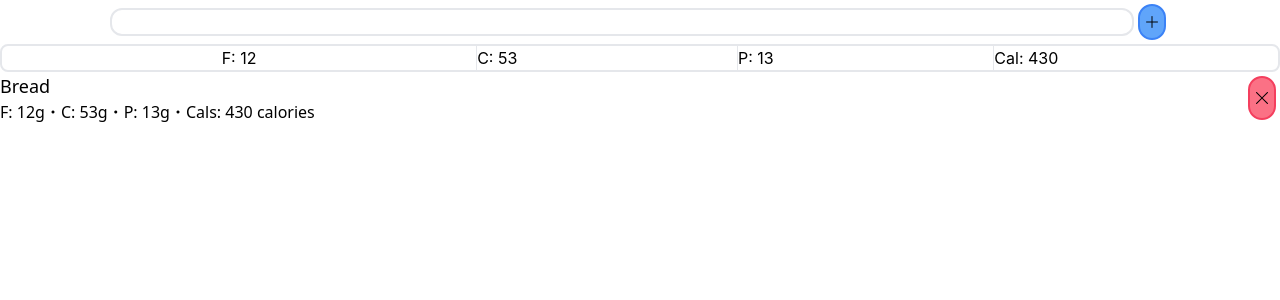
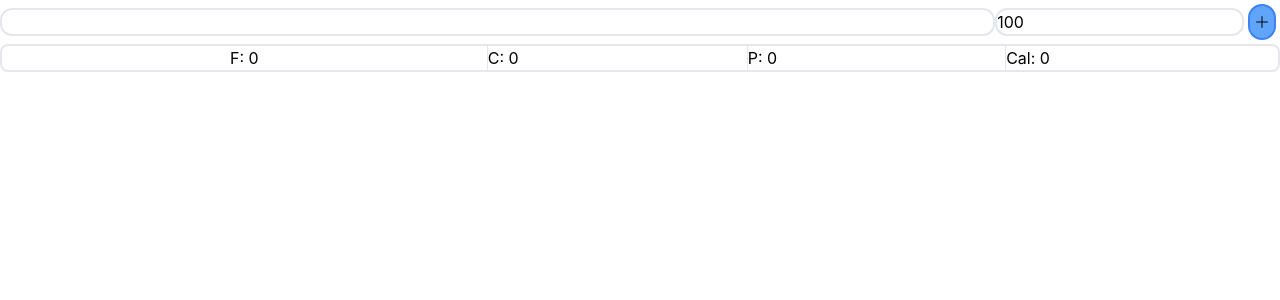
Before and after one commit to toffernator/wheelie-mealie, a React (Create React App) app: page / in a window 1280 px wide. Shown: the top 300 px of the page. Built offline with nearby package versions, Linux system fonts and the light colour scheme.

Commit message:
Scale By Amount in Grams

```diff
--- a/src/App.tsx
+++ b/src/App.tsx
@@ -3,16 +3,6 @@ import ApiReqButton from './components/ApiReqButton';
 import { NutritionData } from './spoonacular/api';
 import { useState, useEffect } from 'react';
 import DishList from './components/DishList';
-
-// Dummy data
-
-const Bread: NutritionData = {
-  dish: "Bread",
-  calories: { value: 430, unit: "calories" },
-  carbs: { value: 53, unit: "g" },
-  fat: { value: 12, unit: "g" },
-  protein: { value: 13, unit: "g" },
-}
 
 interface TotalMacros {
   Fat: number,
@@ -22,7 +12,7 @@ interface TotalMacros {
 }
 
 function App() {
-  let [meals, setMeals] = useState<Array<NutritionData>>([Bread])
+  let [meals, setMeals] = useState<Array<NutritionData>>([])
   let [totalMacros, setTotalMacros] = useState<TotalMacros>({ Protein: 0, Carbohydrates: 0, Fat: 0, Calories: 0 })
 
   function handleAdd(data: NutritionData) {
@@ -43,19 +33,19 @@ function App() {
 
   function calculateTotalMacros(dishes: Array<NutritionData>): TotalMacros {
     let total: TotalMacros = { Fat: 0, Carbohydrates: 0, Protein: 0, Calories: 0 }
-    for (let i = 0; i < meals.length; i++) {
+    for (let i = 0; i < dishes.length; i++) {
       const meal = meals[i];
-      total.Fat = total.Fat + meal.fat.value
-      total.Carbohydrates += meal.carbs.value
-      total.Protein += meal.protein.value
-      total.Calories += meal.calories.value
+      total.Fat = parseFloat((total.Fat + meal.fat.value).toFixed(1))
+      total.Carbohydrates = parseFloat((total.Carbohydrates + meal.carbs.value).toFixed(1))
+      total.Protein = parseFloat((total.Protein + meal.protein.value).toFixed(1))
+      total.Calories = parseFloat((total.Calories + meal.calories.value).toFixed(1))
     }
     return total
   }
 
   return (
     <div className="App md:container md:mx-auto">
-      <ApiReqButton className="" OnSubmit={handleAdd} Name="Dish" />
+      <ApiReqButton className="" OnSubmit={handleAdd} />
       <div className="border-2 rounded-lg flex flex-row justify-evenly justify-items-center items-center text-center place-items-center divide-x">
         <p>F: {totalMacros.Fat}</p>
         <p>C: {totalMacros.Carbohydrates}</p>
--- a/src/components/ApiReqButton.tsx
+++ b/src/components/ApiReqButton.tsx
@@ -3,31 +3,37 @@ import { NutritionData, FetchNutritionalDataByDish } from '../spoonacular/api'
 import PrimaryButton from './PrimaryButton'
 
 interface Props {
-  Name: string
   OnSubmit: (data: NutritionData) => void
 }
 
-const bread: NutritionData = {
-  dish: "Bread",
-  calories: { value: 430, unit: "calories" },
-  carbs: { value: 53, unit: "g" },
-  fat: { value: 12, unit: "g" },
-  protein: { value: 13, unit: "g" },
-}
+export default function ApiReqButton(props: Props & React.HTMLAttributes<HTMLDivElement>) {
+  function scaleByWeight(macro: number, grams: number) {
+    const scale = macro * (grams / 100)
+    return parseFloat(scale.toFixed(1))
+  }
 
-export default function ApiReqButton(props: Props & React.HTMLAttributes<HTMLDivElement>) {
   async function handleSubmit(dish: string) {
+    if (dish === "" || dish === null) return
+
     const data: NutritionData = await FetchNutritionalDataByDish(dish)
+
+    data.fat.value = scaleByWeight(data.fat.value, grams)
+    data.carbs.value = scaleByWeight(data.carbs.value, grams)
+    data.protein.value = scaleByWeight(data.protein.value, grams)
+    data.calories.value = scaleByWeight(data.calories.value, grams)
     props.OnSubmit(data)
   }
 
-  let [data, setData] = useState("")
+  let [dish, setDish] = useState("")
+  let [grams, setGrams] = useState(100)
+
+  const gramsValue = !grams && grams !== 0 ? '' : grams;
 
   return (
     <div className="flex flex-row justify-center items-center">
-      <input className="w-4/5 border-2 rounded-xl" type="text" name={props.Name} value={data} onChange={(e) => setData(e.target.value)} />
-      <PrimaryButton onClick={() => handleSubmit(data)}><i className="bi bi-plus-lg"></i></PrimaryButton>
-      {/* <PrimaryButton onClick={() => props.OnSubmit(bread)}>Add Bread</PrimaryButton> */}
+      <input className="w-4/5 border-2 rounded-xl" type="text" name="Dish" value={dish} onChange={(e) => setDish(e.target.value)} />
+      <input className="w-1/5 border-2 rounded-xl" type="number" name="Grams" value={gramsValue} onChange={(e) => setGrams(parseInt(e.target.value))} />
+      <PrimaryButton onClick={() => handleSubmit(dish)}><i className="bi bi-plus-lg"></i></PrimaryButton>
     </div>
   )
 }
```
